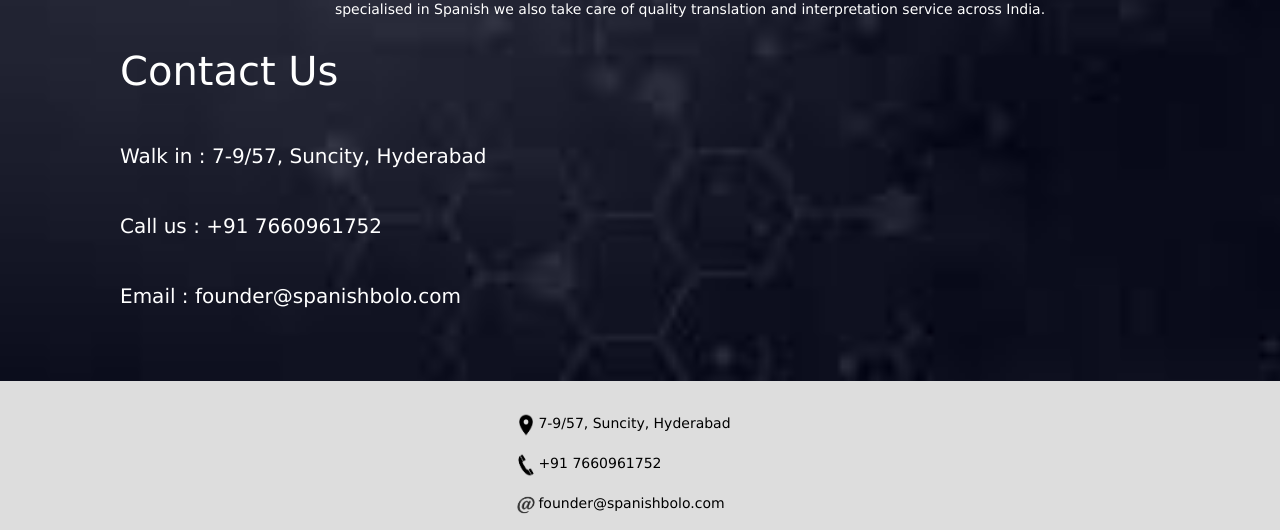
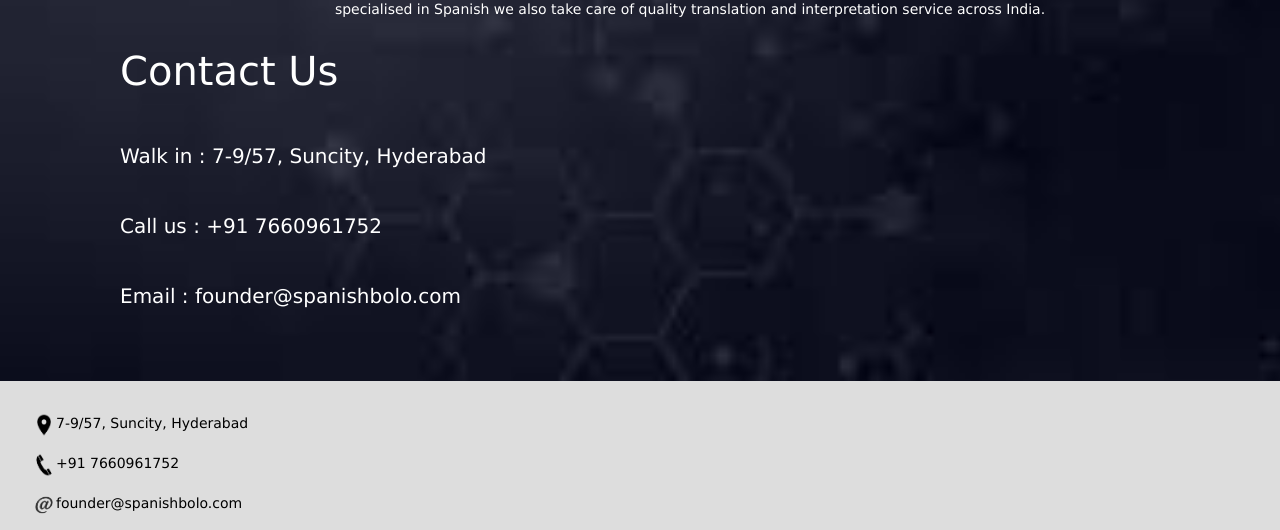
Before and after one commit to gopikark/SiteTwo, a plain HTML site: page index.html in a window 1280 px wide. Shown: the part 4507-5037 px from the top of the page. Drawn offline with nearby package versions, Linux system fonts and the light colour scheme.

Commit message:
first commit

```diff
--- a/style.css
+++ b/style.css
@@ -544,7 +544,7 @@ margin-right:0px;}
 float:left;
 //padding-top:12px;
 width:24px;//padding-bottom:12px;
-margin-left:40%;
+margin-left:0%;
 height:24px;}
 .header div{margin-right:10px;
 padding:20px;}
```
